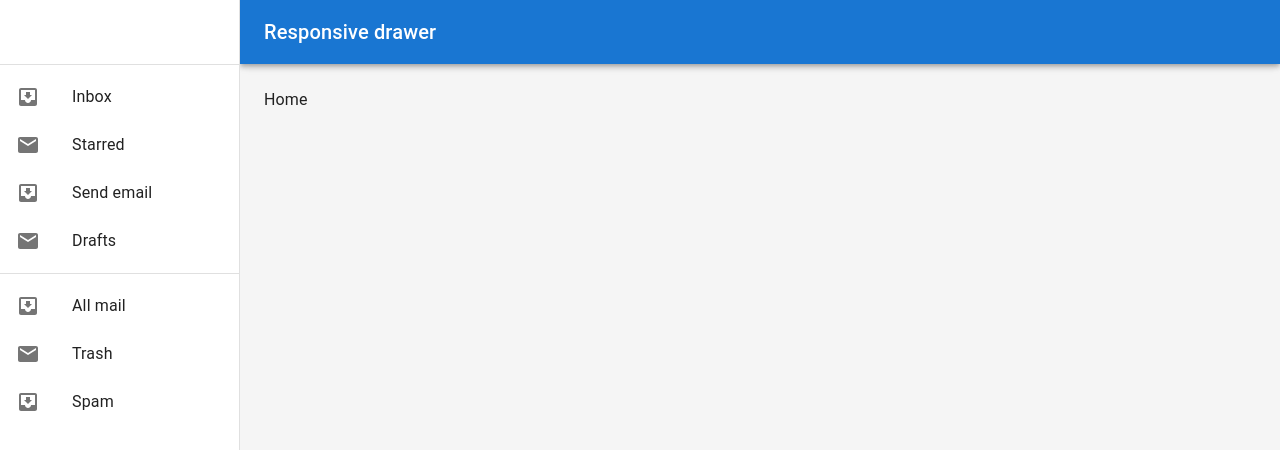
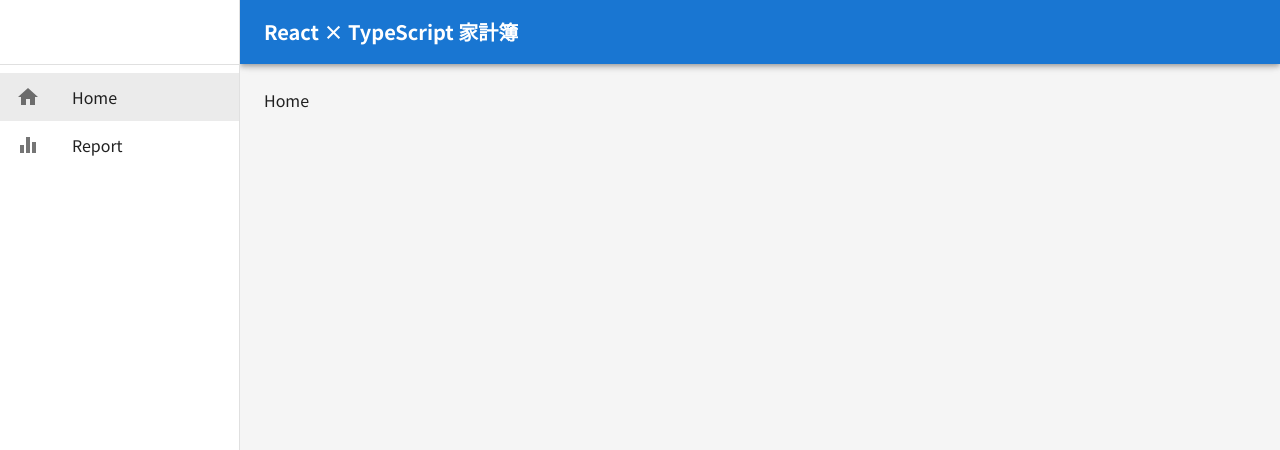
Before and after one commit to jinsei1375/udemy_react_household_app, a React (Create React App) app: page / in a window 1280 px wide. Shown: the top 450 px of the page. Built offline with nearby package versions, Linux system fonts and the light colour scheme.

Commit message:
サイドバー調整

```diff
--- a/public/index.html
+++ b/public/index.html
@@ -15,6 +15,9 @@
       user's mobile device or desktop. See https://developers.google.com/web/fundamentals/web-app-manifest/
     -->
     <link rel="manifest" href="%PUBLIC_URL%/manifest.json" />
+    <link rel="preconnect" href="https://fonts.googleapis.com">
+    <link rel="preconnect" href="https://fonts.gstatic.com" crossorigin>
+    <link href="https://fonts.googleapis.com/css2?family=Noto+Sans+JP:wght@100..900&display=swap" rel="stylesheet">
     <!--
       Notice the use of %PUBLIC_URL% in the tags above.
       It will be replaced with the URL of the `public` folder during the build.
--- a/src/App.tsx
+++ b/src/App.tsx
@@ -1,13 +1,17 @@
-import React from 'react';
 import './App.css';
 import { Route, BrowserRouter as Router, Routes } from 'react-router-dom';
 import Home from './pages/Home';
 import Report from './pages/Report';
 import Nomatch from './pages/Nomatch';
 import AppLayout from './components/layout/AppLayout';
+import {theme} from './theme/theme'
+import { ThemeProvider } from '@emotion/react';
+import { CssBaseline } from '@mui/material';
 
 function App() {
   return (
+    <ThemeProvider theme={theme}>
+      <CssBaseline />
     <Router>
       <Routes>
         <Route path='/' element={<AppLayout />} >
@@ -17,6 +21,7 @@ function App() {
         </Route>
       </Routes>
     </Router>
+    </ThemeProvider>
   );
 }
 
--- /dev/null
+++ b/src/components/common/SideBar.tsx
@@ -0,0 +1,99 @@
+import { Box, Divider, Drawer, List, ListItem, ListItemButton, ListItemIcon, ListItemText, Toolbar } from '@mui/material'
+import HomeIcon from '@mui/icons-material/Home';
+import EqualizerIcon from '@mui/icons-material/Equalizer';
+import React, { CSSProperties } from 'react';
+import { NavLink } from 'react-router-dom';
+
+interface SideBarProps {
+  drawerWidth: number,
+  mobileOpen:boolean,
+  handleDrawerToggle: () => void
+}
+
+interface menuItem {
+  text: string,
+  path: string,
+  icon: React.ComponentType
+}
+
+const SideBar = ({drawerWidth, mobileOpen, handleDrawerToggle}: SideBarProps) => {
+
+  const MenueItems:menuItem[] = [
+    {text: "Home", path: "/", icon: HomeIcon},
+    {text: "Report", path: "/report", icon: EqualizerIcon},
+  ]
+
+  const baseLinkStyle:CSSProperties = {
+    textDecoration: "none",
+    color: "inherit",
+    display: "block"
+  }
+
+  const activeLinkStyle:CSSProperties = {
+    backgroundColor: "rgba(0, 0, 0, 0.08)"
+  }
+
+  const drawer = (
+    <div>
+      <Toolbar />
+      <Divider />
+      <List>
+        {MenueItems.map((item, index) => (
+          <NavLink key={index} to={item.path} style={({isActive}) => {
+            return {
+              ...baseLinkStyle,
+              ...(isActive ? activeLinkStyle: {})
+            }
+          }}>
+            <ListItem key={index} disablePadding>
+              <ListItemButton>
+                <ListItemIcon>
+                  <item.icon />
+                </ListItemIcon>
+                <ListItemText primary={item.text} />
+              </ListItemButton>
+            </ListItem>
+          </NavLink>
+        ))}
+      </List>
+    </div>
+  );
+
+  return (
+    <Box
+      component="nav"
+      sx={{ width: { sm: drawerWidth }, flexShrink: { sm: 0 } }}
+      aria-label="mailbox folders"
+    >
+      {/* モバイル用 */}
+      <Drawer
+        variant="temporary"
+        open={mobileOpen}
+        onClose={handleDrawerToggle}
+        ModalProps={{
+          keepMounted: true, // Better open performance on mobile.
+        }}
+        sx={{
+          display: { xs: 'block', sm: 'none' },
+          '& .MuiDrawer-paper': { boxSizing: 'border-box', width: drawerWidth },
+        }}
+      >
+        {drawer}
+      </Drawer>
+
+      {/* PC用 */}
+      <Drawer
+        variant="permanent"
+        sx={{
+          display: { xs: 'none', sm: 'block' },
+          '& .MuiDrawer-paper': { boxSizing: 'border-box', width: drawerWidth },
+        }}
+        open
+      >
+        {drawer}
+      </Drawer>
+    </Box>
+  )
+}
+
+export default SideBar
--- a/src/components/layout/AppLayout.tsx
+++ b/src/components/layout/AppLayout.tsx
@@ -2,20 +2,12 @@ import * as React from 'react';
 import AppBar from '@mui/material/AppBar';
 import Box from '@mui/material/Box';
 import CssBaseline from '@mui/material/CssBaseline';
-import Divider from '@mui/material/Divider';
-import Drawer from '@mui/material/Drawer';
 import IconButton from '@mui/material/IconButton';
-import InboxIcon from '@mui/icons-material/MoveToInbox';
-import List from '@mui/material/List';
-import ListItem from '@mui/material/ListItem';
-import ListItemButton from '@mui/material/ListItemButton';
-import ListItemIcon from '@mui/material/ListItemIcon';
-import ListItemText from '@mui/material/ListItemText';
-import MailIcon from '@mui/icons-material/Mail';
 import MenuIcon from '@mui/icons-material/Menu';
 import Toolbar from '@mui/material/Toolbar';
 import Typography from '@mui/material/Typography';
 import { Outlet } from 'react-router-dom';
+import SideBar from '../common/SideBar';
 
 const drawerWidth = 240;
 
@@ -39,37 +31,6 @@ export default function AppLayout() {
     }
   };
 
-  const drawer = (
-    <div>
-      <Toolbar />
-      <Divider />
-      <List>
-        {['Inbox', 'Starred', 'Send email', 'Drafts'].map((text, index) => (
-          <ListItem key={text} disablePadding>
-            <ListItemButton>
-              <ListItemIcon>
-                {index % 2 === 0 ? <InboxIcon /> : <MailIcon />}
-              </ListItemIcon>
-              <ListItemText primary={text} />
-            </ListItemButton>
-          </ListItem>
-        ))}
-      </List>
-      <Divider />
-      <List>
-        {['All mail', 'Trash', 'Spam'].map((text, index) => (
-          <ListItem key={text} disablePadding>
-            <ListItemButton>
-              <ListItemIcon>
-                {index % 2 === 0 ? <InboxIcon /> : <MailIcon />}
-              </ListItemIcon>
-              <ListItemText primary={text} />
-            </ListItemButton>
-          </ListItem>
-        ))}
-      </List>
-    </div>
-  );
 
   return (
     <Box sx={{ display: 'flex', bgcolor: (theme) => theme.palette.grey[100], minHeight: "100vh" }}>
@@ -93,47 +54,17 @@ export default function AppLayout() {
           >
             <MenuIcon />
           </IconButton>
-          <Typography variant="h6" noWrap component="div">
-            Responsive drawer
+          <Typography variant="h6" noWrap component="div" fontWeight="fontWeightBold">
+            React × TypeScript 家計簿
           </Typography>
         </Toolbar>
       </AppBar>
 
-      {/* サイドバー */}
-      <Box
-        component="nav"
-        sx={{ width: { sm: drawerWidth }, flexShrink: { sm: 0 } }}
-        aria-label="mailbox folders"
-      >
-        {/* モバイル用 */}
-        <Drawer
-          variant="temporary"
-          open={mobileOpen}
-          onTransitionEnd={handleDrawerTransitionEnd}
-          onClose={handleDrawerClose}
-          ModalProps={{
-            keepMounted: true, // Better open performance on mobile.
-          }}
-          sx={{
-            display: { xs: 'block', sm: 'none' },
-            '& .MuiDrawer-paper': { boxSizing: 'border-box', width: drawerWidth },
-          }}
-        >
-          {drawer}
-        </Drawer>
-
-        {/* PC用 */}
-        <Drawer
-          variant="permanent"
-          sx={{
-            display: { xs: 'none', sm: 'block' },
-            '& .MuiDrawer-paper': { boxSizing: 'border-box', width: drawerWidth },
-          }}
-          open
-        >
-          {drawer}
-        </Drawer>
-      </Box>
+      <SideBar
+        drawerWidth={drawerWidth}
+        mobileOpen={mobileOpen}
+        handleDrawerToggle={handleDrawerToggle}
+      />
 
       {/* メインコンテンツ */}
       <Box
--- /dev/null
+++ b/src/theme/theme.tsx
@@ -0,0 +1,10 @@
+import { createTheme } from "@mui/material";
+
+export const theme = createTheme({
+  typography: {
+    fontFamily: 'Noto Sans JP, Roboto, sans-serif',
+    fontWeightRegular: 400,
+    fontWeightMedium: 500,
+    fontWeightBold: 700
+  }
+})
```
